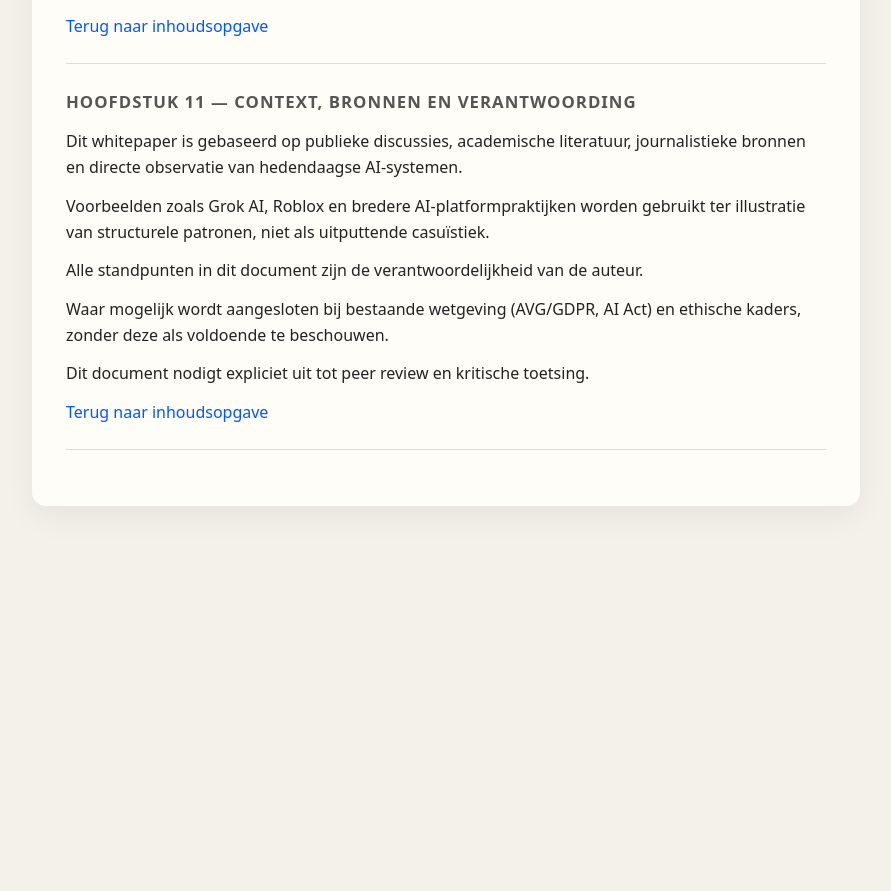
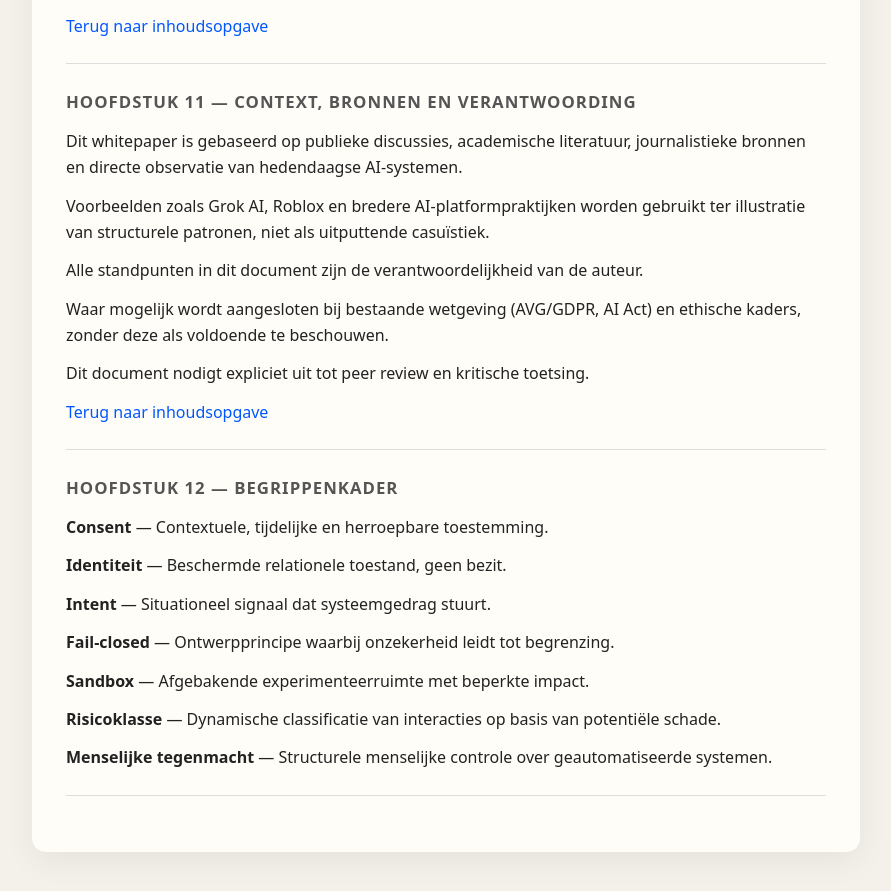
Before and after one commit to MartijnBruzzese/ModelHaven-Studio, a Jekyll site: the page built from WHITE_PAPERS/NL/MODELHAVEN_STUDIO_WHITE_PAPER_NL_v1.0.md, in a window 1280 px wide and 900 px high, scrolled down 32175 px. Shown: the top 891 px of the window, without its empty margins (194-1085 px from the left). Built offline with Jekyll 4.4.1, drawn with Linux system fonts in a browser that asks for light colours; before the commit the page ends 32729 px from its top, so only the background shows below that.

Commit message:
Update MODELHAVEN_STUDIO_WHITE_PAPER_NL_v1.0.md

```diff
--- a/WHITE_PAPERS/NL/MODELHAVEN_STUDIO_WHITE_PAPER_NL_v1.0.md
+++ b/WHITE_PAPERS/NL/MODELHAVEN_STUDIO_WHITE_PAPER_NL_v1.0.md
@@ -1312,3 +1312,22 @@ Dit document nodigt expliciet uit tot peer review en kritische toetsing.
 [Terug naar inhoudsopgave](#inhoudsopgave)
 
 ---
+
+<a id="h12"></a>
+## Hoofdstuk 12 — Begrippenkader
+
+**Consent** — Contextuele, tijdelijke en herroepbare toestemming.
+
+**Identiteit** — Beschermde relationele toestand, geen bezit.
+
+**Intent** — Situationeel signaal dat systeemgedrag stuurt.
+
+**Fail-closed** — Ontwerpprincipe waarbij onzekerheid leidt tot begrenzing.
+
+**Sandbox** — Afgebakende experimenteerruimte met beperkte impact.
+
+**Risicoklasse** — Dynamische classificatie van interacties op basis van potentiële schade.
+
+**Menselijke tegenmacht** — Structurele menselijke controle over geautomatiseerde systemen.
+
+---
```
